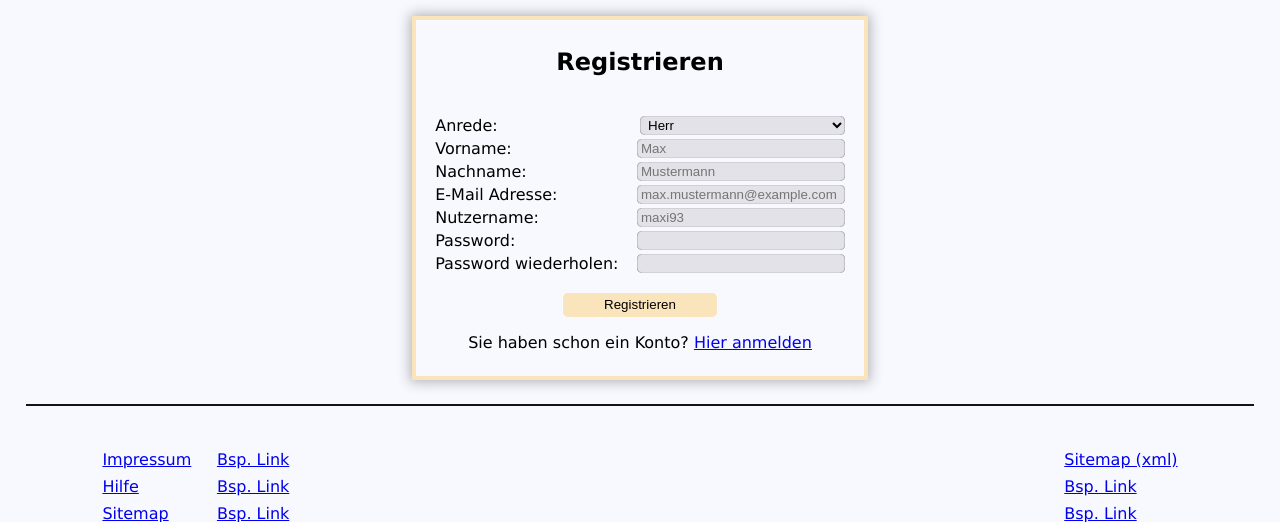
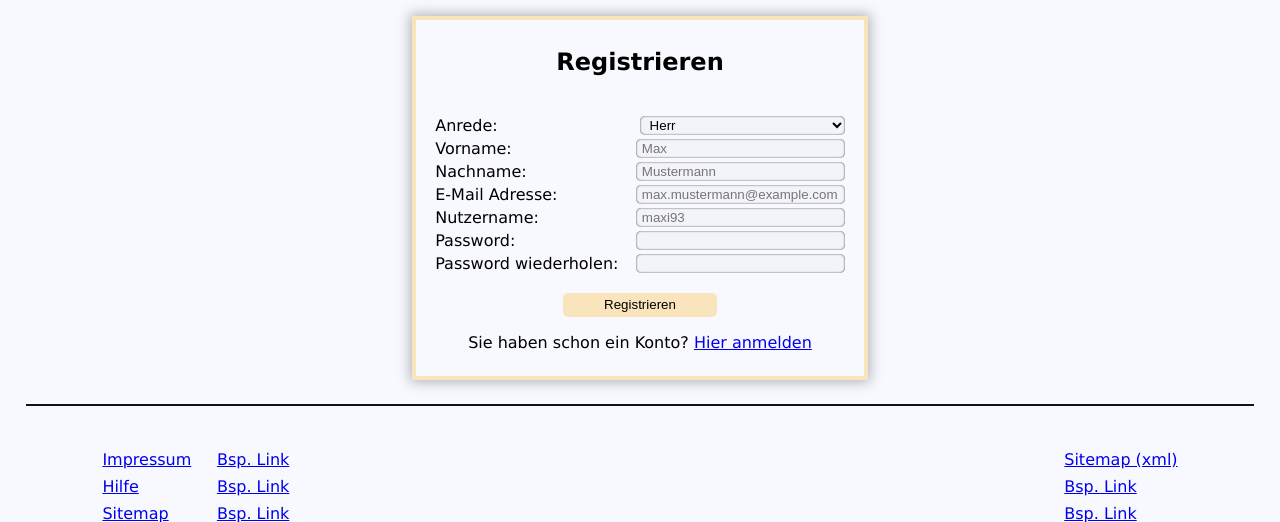
Before and after one commit to Lux-i/gaminghotel, a PHP site: page /HTML/register.html in a window 1280 px wide. Shown: the part 170-692 px from the top of the page. Run offline with PHP 8.4, Linux system fonts and the light colour scheme.

Commit message:
small changes to the css of the input field

```diff
--- a/CSS/register.css
+++ b/CSS/register.css
@@ -40,9 +40,9 @@ label {
   width: 50%;
   border-radius: 5px;
   border: 0;
-  background-color: color-mix(in srgb, ghostwhite 91%, black 9%);
-  padding-left: 0.5vh;
-  box-shadow: 0 0 1px 0.1px rgb(59, 59, 59) inset;
+  background-color: color-mix(in srgb, ghostwhite 100%, black 2%);
+  padding-left: 0.7vh;
+  box-shadow: 0 0 2px 0.1px rgb(59, 59, 59) inset;
   transition-duration: 0.5s;
 }
 
```
